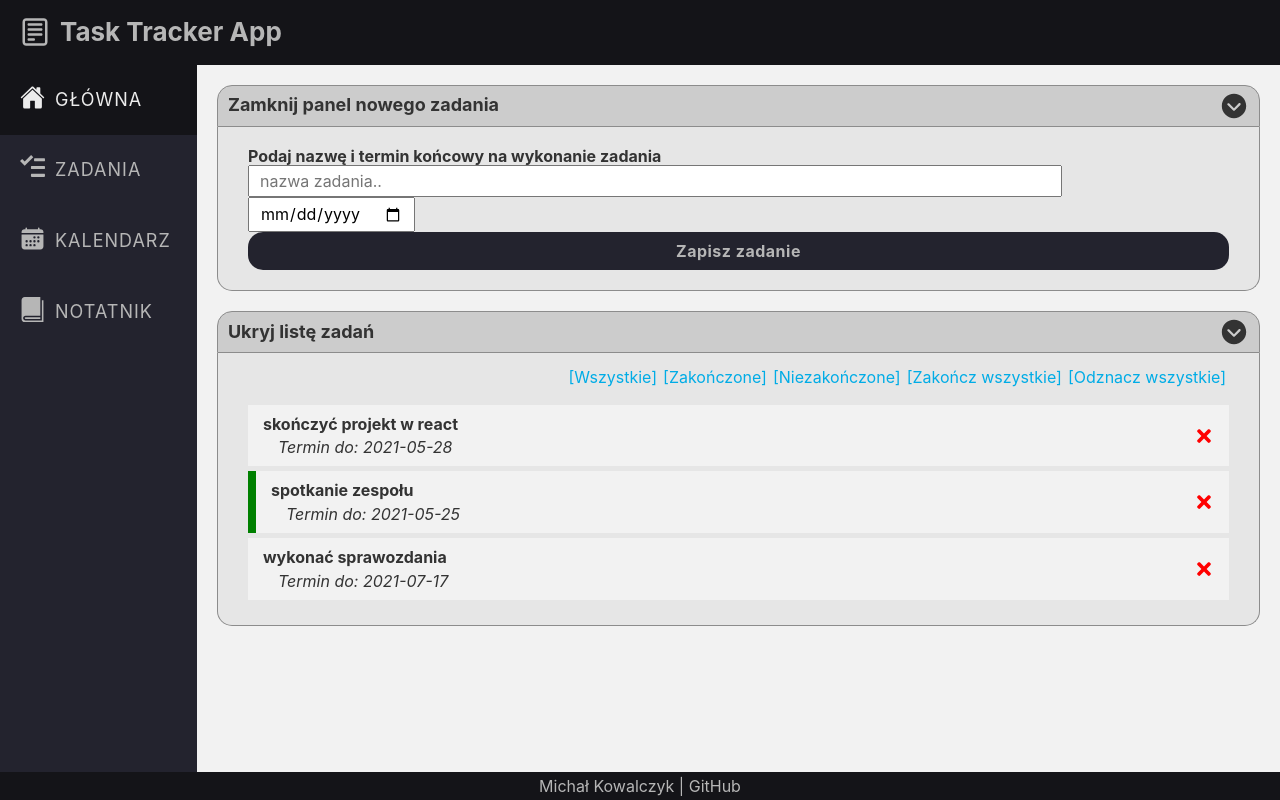
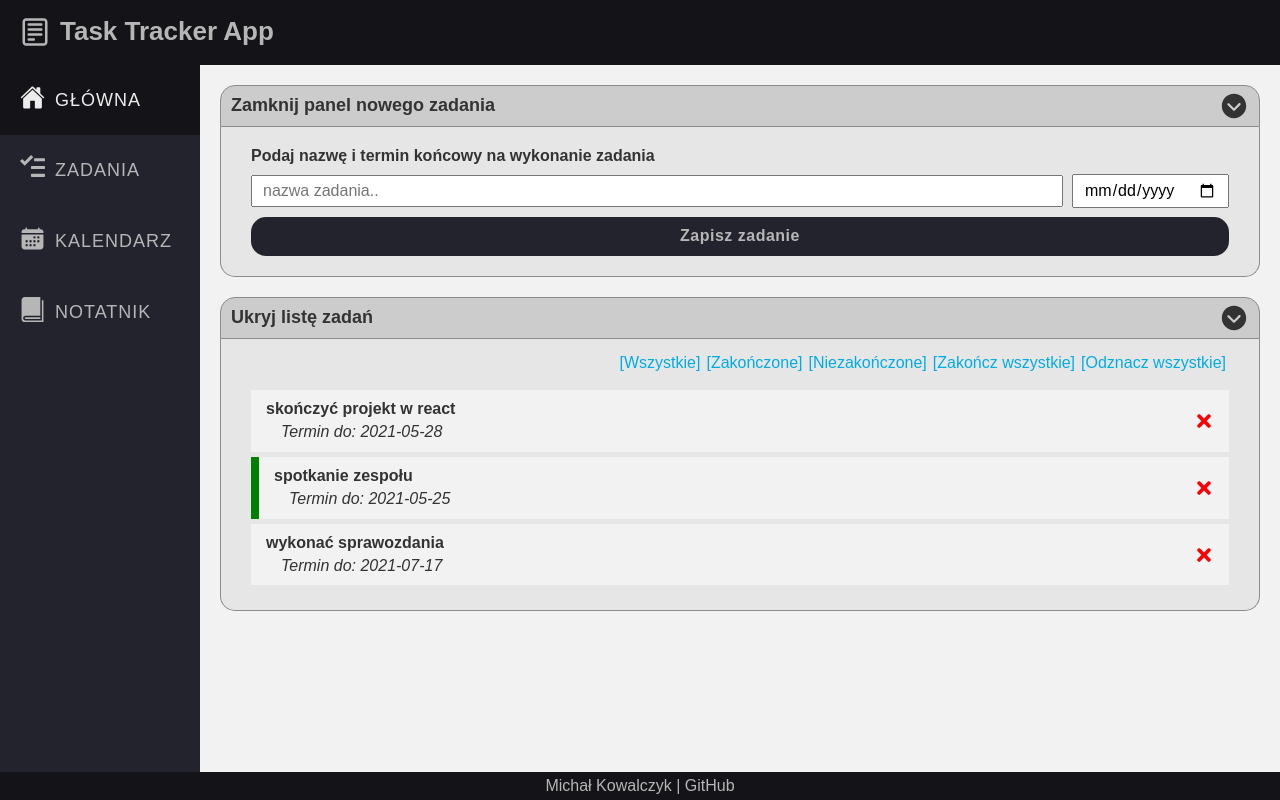
Before and after one commit to michakow/react-task-tracker, a React (Create React App) app: page / in a window 1280 px wide. Built offline with nearby package versions, Linux system fonts and the light colour scheme.

Commit message:
added global style

```diff
--- /dev/null
+++ b/src/GlobalStyle.js
@@ -0,0 +1,12 @@
+import { createGlobalStyle } from 'styled-components'
+
+export const GlobalStyle = createGlobalStyle`
+  *{
+    margin: 0;
+    padding: 0;
+    box-sizing: border-box;
+  }
+  html{
+    font-family: sans-serif;
+  }
+`
--- a/src/index.css
+++ /dev/null
@@ -1,18 +0,0 @@
-*{
-  margin: 0;
-  padding: 0;
-  box-sizing: border-box;
-}
-
-body {
-  font-family: -apple-system, BlinkMacSystemFont, 'Segoe UI', 'Roboto', 'Oxygen',
-    'Ubuntu', 'Cantarell', 'Fira Sans', 'Droid Sans', 'Helvetica Neue',
-    sans-serif;
-  -webkit-font-smoothing: antialiased;
-  -moz-osx-font-smoothing: grayscale;
-}
-
-code {
-  font-family: source-code-pro, Menlo, Monaco, Consolas, 'Courier New',
-    monospace;
-}
--- a/src/index.js
+++ b/src/index.js
@@ -1,11 +1,12 @@
 import React from 'react';
 import ReactDOM from 'react-dom';
-import './index.css';
 import App from './App';
+import { GlobalStyle } from './GlobalStyle'
 import reportWebVitals from './reportWebVitals';
 
 ReactDOM.render(
   <React.StrictMode>
+    <GlobalStyle />
     <App />
   </React.StrictMode>,
   document.getElementById('root')
```
